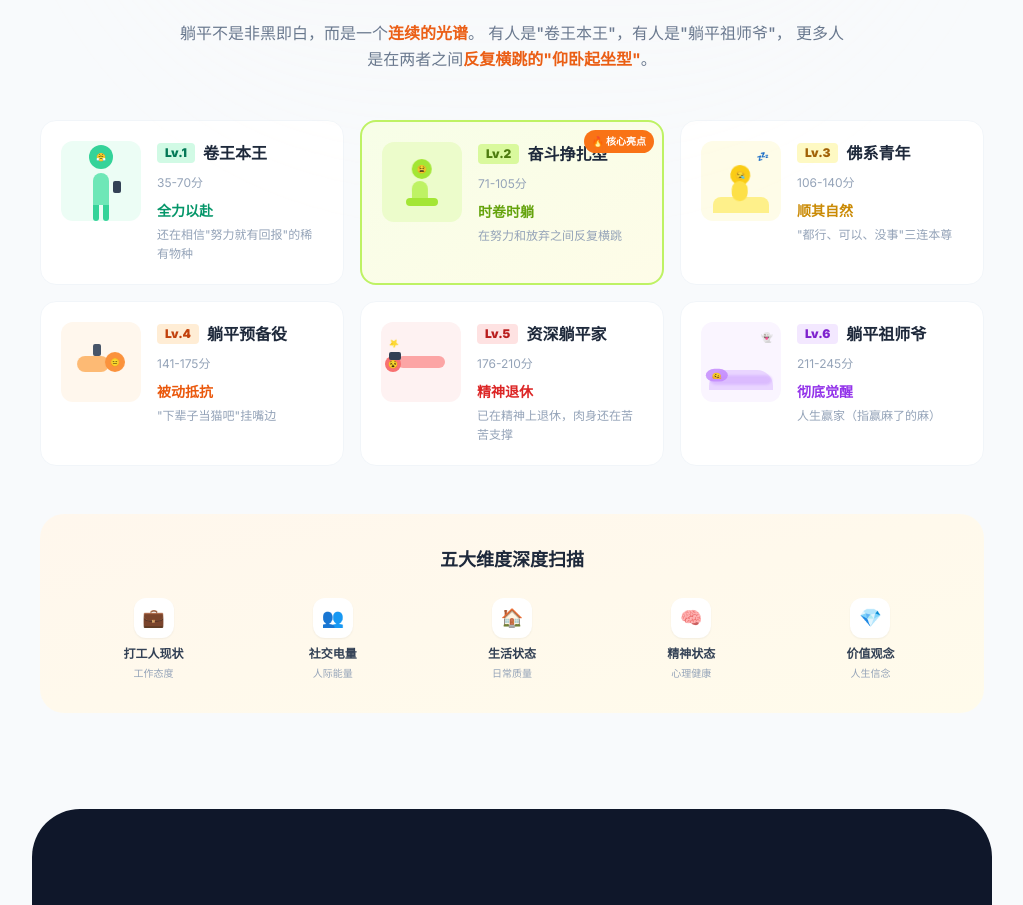
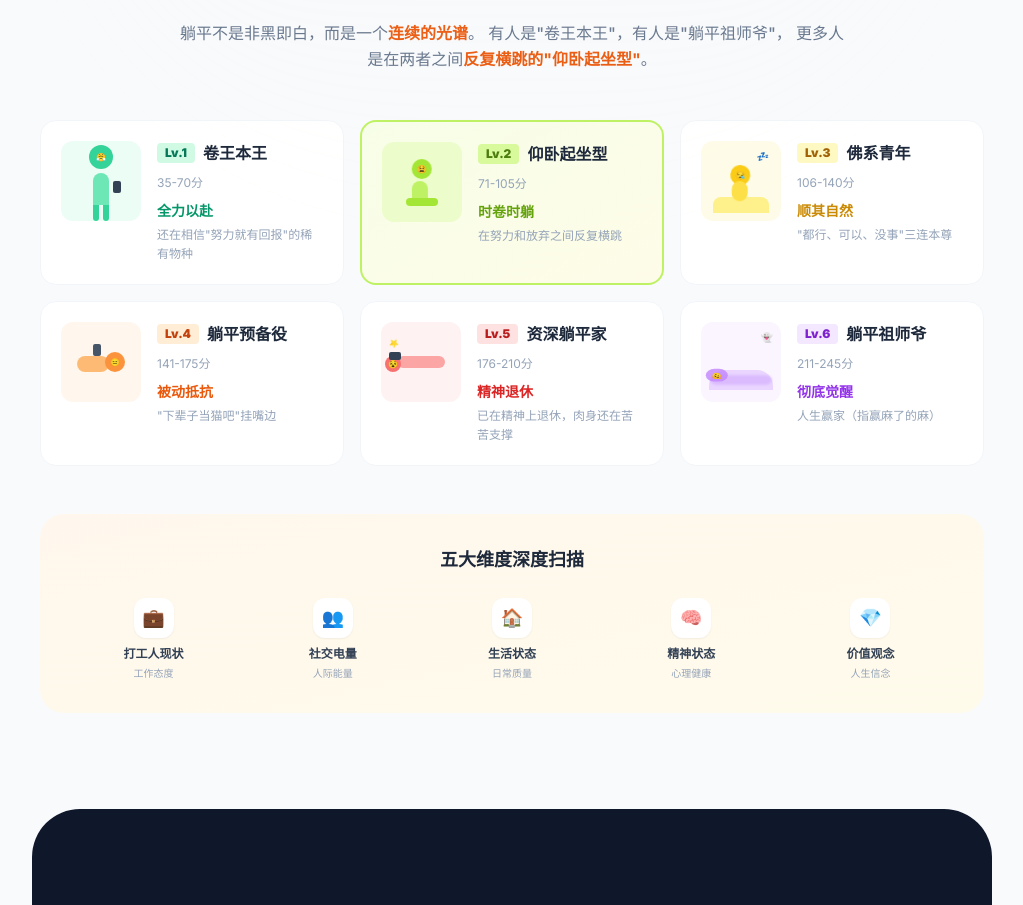
Before and after one commit to sherryzhang22106/tangping-index, a React (Vite) app: page / in a window 1280 px wide. Shown: the part 843-1748 px from the top of the page, without its empty margins (128-1151 px from the left). Built offline with nearby package versions, Linux system fonts and the light colour scheme; the HTML template or start-up script is replaced by a standard one.

Commit message:
Update: Change Lv.2 name to 仰卧起坐型 and remove highlight badge

```diff
--- a/src/components/Landing.tsx
+++ b/src/components/Landing.tsx
@@ -256,12 +256,8 @@ const Landing: React.FC<Props> = ({ onStart }) => {
             </div>
           </div>
 
-          {/* Lv.2 奋斗挣扎型 - 仰卧起坐核心亮点 */}
+          {/* Lv.2 仰卧起坐型 */}
           <div className="bg-gradient-to-br from-lime-50 to-yellow-50 rounded-2xl p-5 border-2 border-lime-300 hover:shadow-lg hover:shadow-lime-100 transition-all group relative overflow-hidden">
-            {/* 火焰标签 */}
-            <div className="absolute top-2 right-2 px-2 py-1 bg-orange-500 text-white text-[10px] font-black rounded-full animate-pulse">
-              🔥 核心亮点
-            </div>
             <div className="flex items-start gap-4">
               {/* 动态人偶 - 仰卧起坐 */}
               <div className="shrink-0 w-20 h-20 bg-lime-100 rounded-xl flex items-center justify-center overflow-hidden">
@@ -270,7 +266,7 @@ const Landing: React.FC<Props> = ({ onStart }) => {
               <div className="flex-1 min-w-0">
                 <div className="flex items-center gap-2 mb-1">
                   <span className="px-2 py-0.5 bg-lime-200 text-lime-700 rounded text-xs font-black">Lv.2</span>
-                  <span className="font-black text-slate-800 group-hover:text-lime-600 transition-colors">奋斗挣扎型</span>
+                  <span className="font-black text-slate-800 group-hover:text-lime-600 transition-colors">仰卧起坐型</span>
                 </div>
                 <span className="text-xs text-slate-400">71-105分</span>
                 <p className="text-sm text-slate-600 mt-2"><span className="font-bold text-lime-600">时卷时躺</span></p>
```
